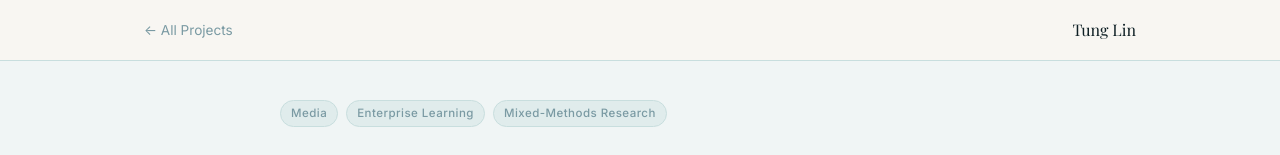
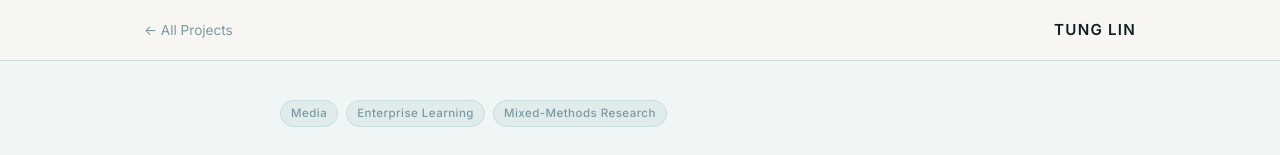
Before and after one commit to tl-sy-nl/portfolio, a React (Vite) app: page /cases/digital-learning in a window 1280 px wide. Shown: the top 155 px of the page. Built offline with nearby package versions, Linux system fonts and the light colour scheme; a web font is replaced by a local one.

Commit message:
Match case page nav logo font to homepage (display, 600, uppercase)

```diff
--- a/src/index.css
+++ b/src/index.css
@@ -721,7 +721,7 @@ p { font-size: 1rem; color: var(--ink-2); line-height: 1.75; }
 }
 .case-nav__back { font-size: 0.85rem; color: var(--ink-3); transition: color 0.2s; }
 .case-nav__back:hover { color: var(--ink); }
-.case-nav__logo { font-family: var(--serif); font-size: 1rem; color: var(--ink); }
+.case-nav__logo { font-family: var(--display); font-size: 0.95rem; font-weight: 600; letter-spacing: 0.08em; text-transform: uppercase; color: var(--ink); }
 
 /* --- Case Hero --- */
 .case-hero { padding: 100px 0 0; }
```
